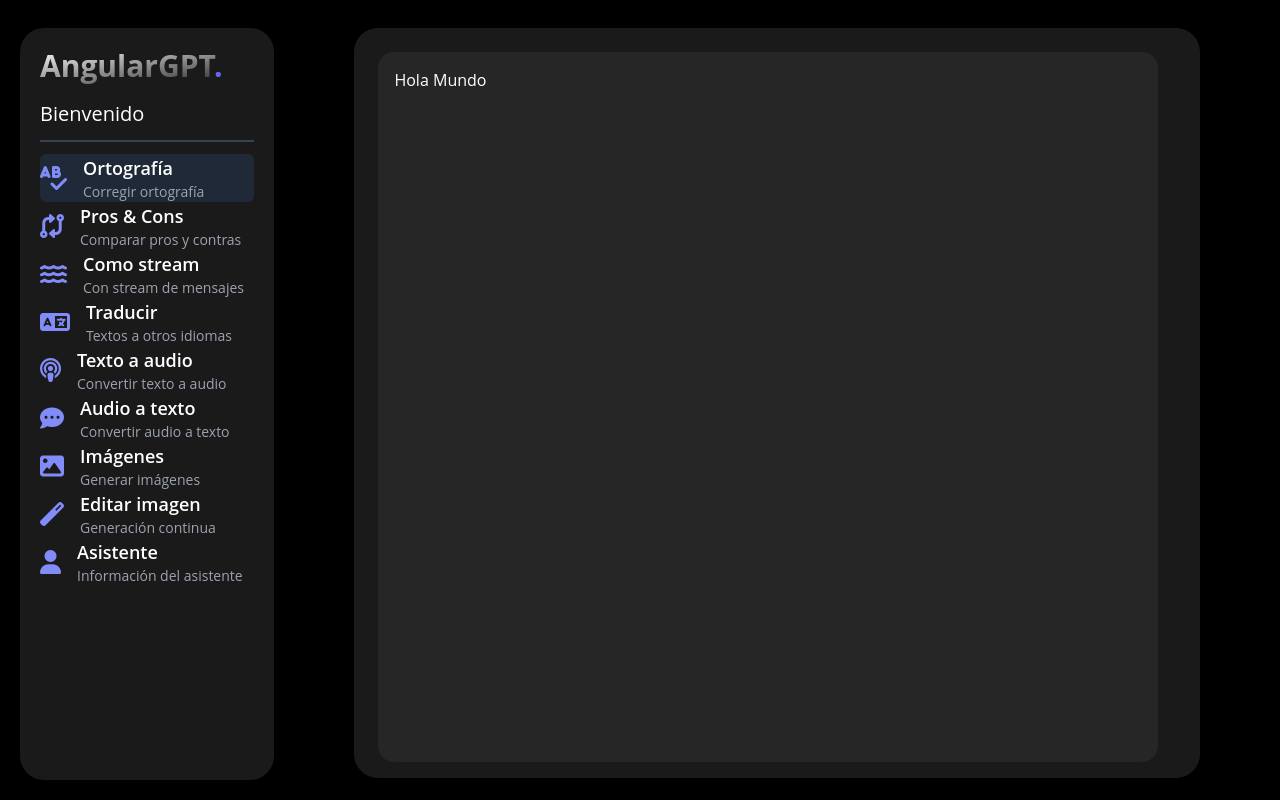
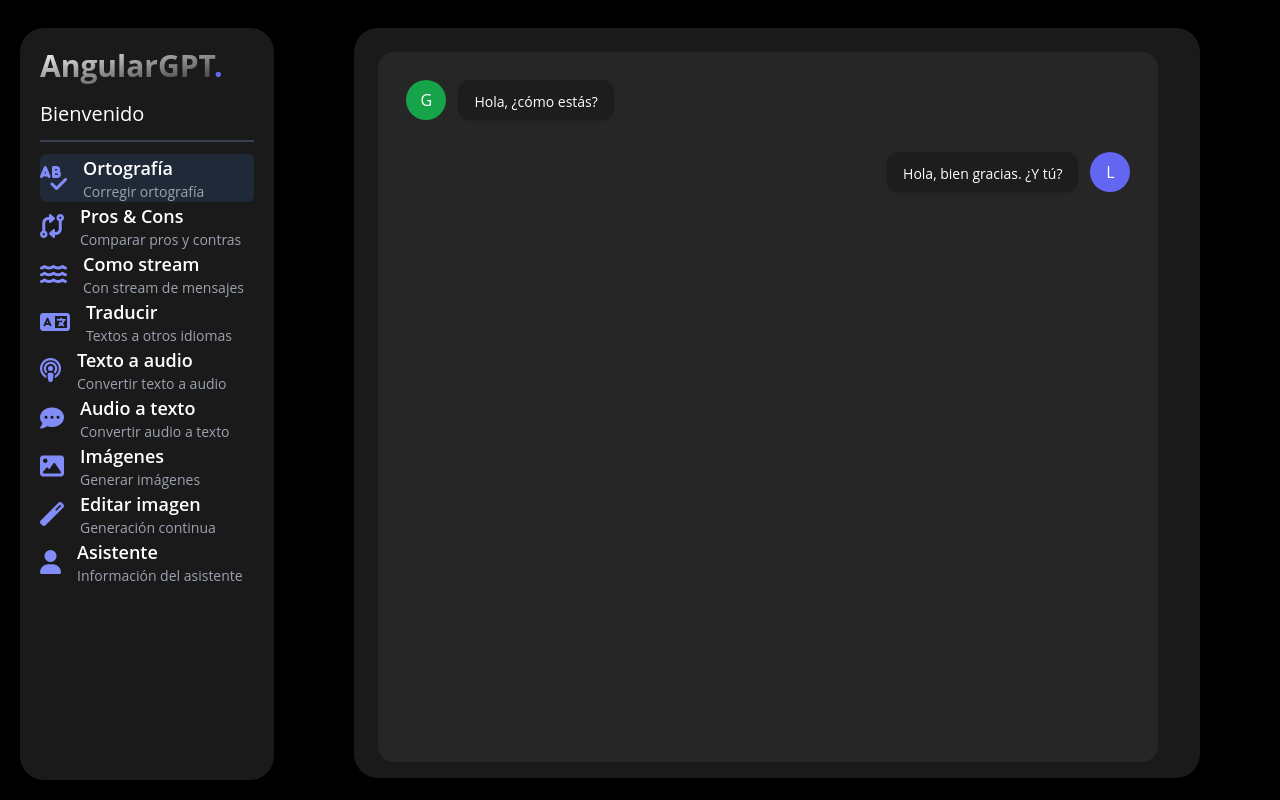
Before and after one commit to lmdelgallego/Angular-GPT, an Angular app: page /orthography in a window 1280 px wide. Built offline with nearby package versions, Linux system fonts and the light colour scheme.

Commit message:
👷🏽‍♂️ ChatBubbles

```diff
--- /dev/null
+++ b/src/app/presentation/components/chat-bubbles/chatMessage/chatMessage.component.html
@@ -0,0 +1,15 @@
+<div class="col-start-1 col-end-9 p-3 rounded-lg">
+  <div class="flex flex-row items-start">
+
+
+    <div class="flex items-center justify-center h-10 w-10 rounded-full bg-green-600 flex-shrink-0">
+      G
+    </div>
+
+    <div class="relative ml-3 text-sm bg-black bg-opacity-25 pt-3 pb-2 px-4 shadow rounded-xl">
+      {{ text }}
+    </div>
+
+
+  </div>
+</div>
--- /dev/null
+++ b/src/app/presentation/components/chat-bubbles/chatMessage/chatMessage.component.ts
@@ -0,0 +1,17 @@
+import { CommonModule } from '@angular/common';
+import { ChangeDetectionStrategy, Component, Input } from '@angular/core';
+
+@Component( {
+  selector: 'app-chat-message',
+  standalone: true,
+  imports: [
+    CommonModule,
+  ],
+  templateUrl: './chatMessage.component.html',
+  changeDetection: ChangeDetectionStrategy.OnPush,
+} )
+export class ChatMessageComponent {
+
+  @Input({ required: true }) text!: string;
+
+}
--- /dev/null
+++ b/src/app/presentation/components/chat-bubbles/myMessage/myMessage.component.html
@@ -0,0 +1,15 @@
+<div class="col-start-6 col-end-12 p-3 rounded-lg">
+  <div class="flex items-center justify-start flex-row-reverse">
+
+
+    <div class="flex items-center justify-center h-10 w-10 rounded-full bg-indigo-500 flex-shrink-0">
+      L
+    </div>
+
+    <div class="relative mr-3 text-sm bg-black bg-opacity-25 pt-3 pb-2 px-4 shadow rounded-xl">
+      {{ text }}
+    </div>
+
+
+  </div>
+</div>
--- /dev/null
+++ b/src/app/presentation/components/chat-bubbles/myMessage/myMessage.component.ts
@@ -0,0 +1,15 @@
+import { CommonModule } from '@angular/common';
+import { ChangeDetectionStrategy, Component, Input } from '@angular/core';
+
+@Component( {
+  selector: 'app-my-message',
+  standalone: true,
+  imports: [
+    CommonModule,
+  ],
+  templateUrl: './myMessage.component.html',
+  changeDetection: ChangeDetectionStrategy.OnPush,
+} )
+export class MyMessageComponent {
+  @Input({required: true}) text!: string;
+}
--- a/src/app/presentation/pages/orthographyPage/orthographyPage.component.html
+++ b/src/app/presentation/pages/orthographyPage/orthographyPage.component.html
@@ -4,7 +4,13 @@
     <div class="grid gap-y-2">
 
       <!-- chat messages -->
-      <span>Hola Mundo</span>
+      <app-chat-message
+        [text]="'Hola, ¿cómo estás?'"
+      ></app-chat-message>
+
+      <app-my-message
+        [text]="'Hola, bien gracias. ¿Y tú?'"
+      ></app-my-message>
 
     </div>
 
--- a/src/app/presentation/pages/orthographyPage/orthographyPage.component.ts
+++ b/src/app/presentation/pages/orthographyPage/orthographyPage.component.ts
@@ -1,11 +1,15 @@
 import { CommonModule } from '@angular/common';
 import { ChangeDetectionStrategy, Component } from '@angular/core';
+import { ChatMessageComponent } from '../../components/chat-bubbles/chatMessage/chatMessage.component';
+import { MyMessageComponent } from '../../components/chat-bubbles/myMessage/myMessage.component';
 
 @Component({
   selector: 'app-orthography-page',
   standalone: true,
   imports: [
     CommonModule,
+    ChatMessageComponent,
+    MyMessageComponent,
   ],
   templateUrl: './orthographyPage.component.html',
   changeDetection: ChangeDetectionStrategy.OnPush,
```
